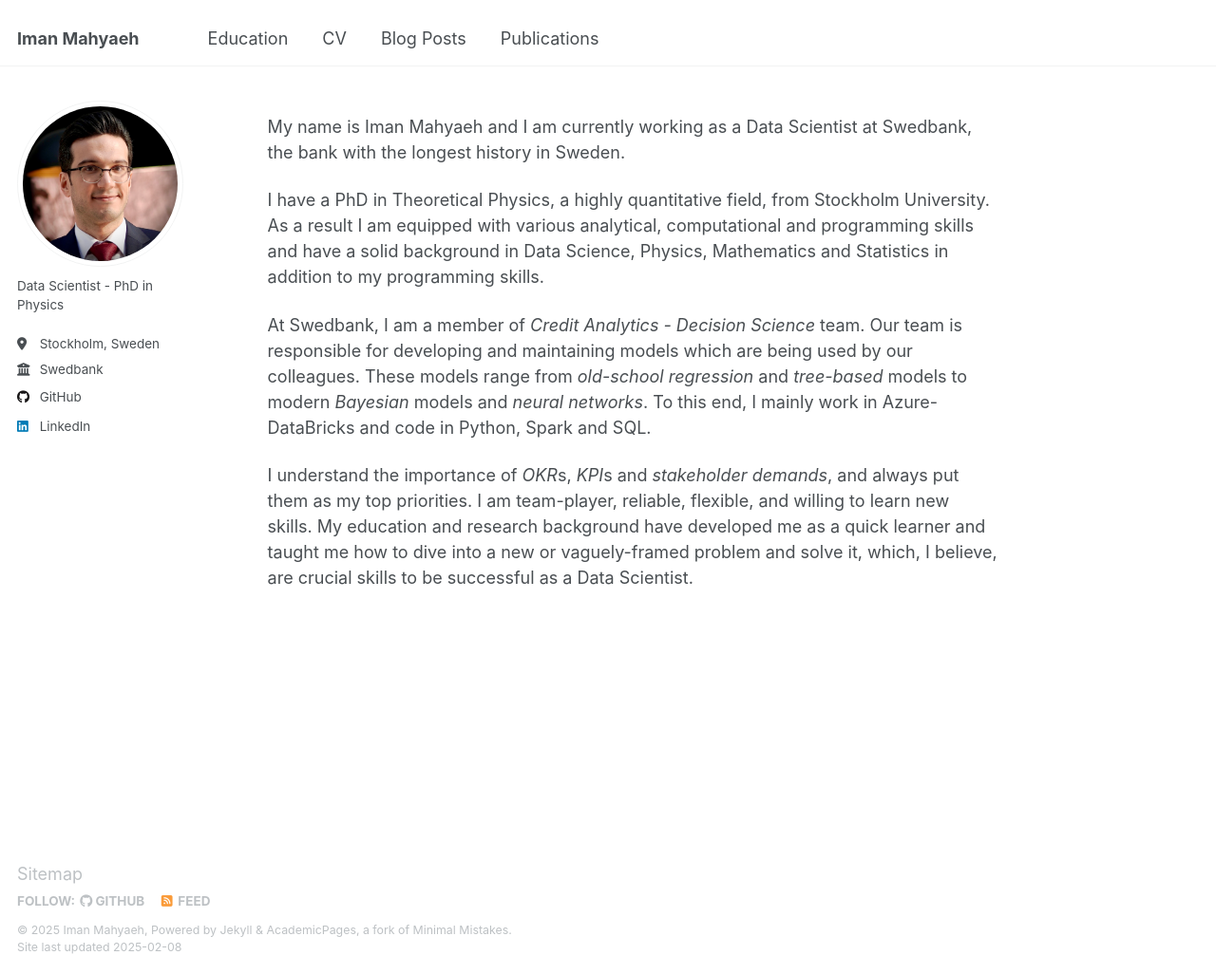
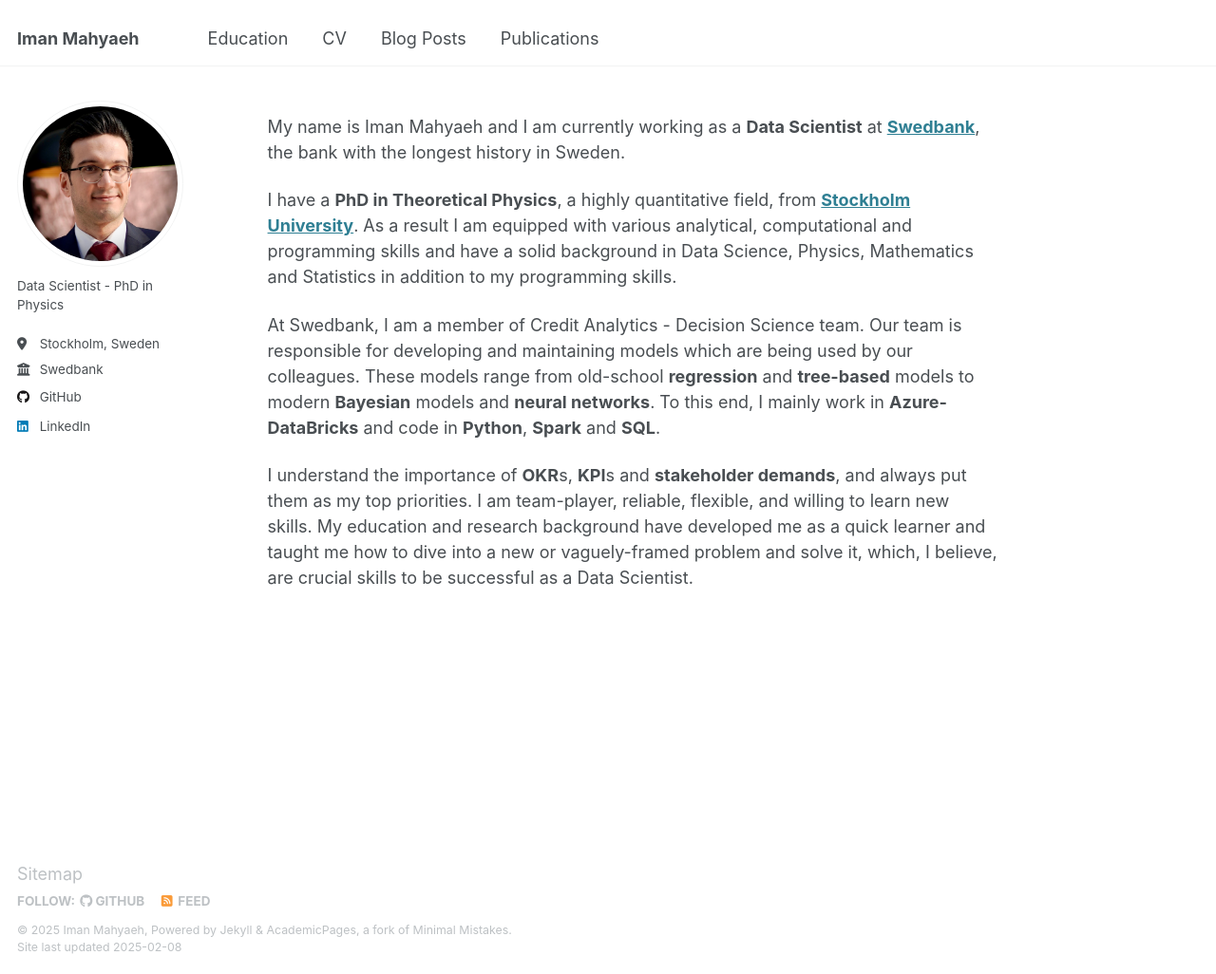
Before and after one commit to imanm24/imanm24.github.io, a Jekyll site: the page built from _pages/about.md, in a window 1280 px wide and 1026 px high. Shown: the whole window at 95% size. Built offline with Jekyll 4.4.1, drawn with Linux system fonts in a browser that asks for light colours; part of the change alters nothing that is shown.

```diff
--- a/_pages/about.md
+++ b/_pages/about.md
@@ -7,10 +7,10 @@ redirect_from:
   - /about.html
 ---
 
-My name is Iman Mahyaeh and I am currently working as a Data Scientist at Swedbank, the bank with the longest history in Sweden.
+My name is Iman Mahyaeh and I am currently working as a **Data Scientist** at [**Swedbank**](https://www.swedbank.com/), the bank with the longest history in Sweden.
 
-I have a PhD in Theoretical Physics, a highly quantitative field, from Stockholm University. As a result I am equipped with various analytical, computational and programming skills and have a solid background in Data Science, Physics, Mathematics and Statistics in addition to my programming skills.
+I have a **PhD in Theoretical Physics**, a highly quantitative field, from [**Stockholm University**](https://www.su.se/department-of-physics/). As a result I am equipped with various analytical, computational and programming skills and have a solid background in Data Science, Physics, Mathematics and Statistics in addition to my programming skills.
 
-At Swedbank, I am a member of *Credit Analytics - Decision Science* team. Our team is responsible for developing and maintaining models which are being used by our colleagues. These models range from *old-school regression* and *tree-based* models to modern *Bayesian* models and *neural networks*. To this end, I mainly work in Azure-DataBricks and code in Python, Spark and SQL.
+At Swedbank, I am a member of Credit Analytics - Decision Science team. Our team is responsible for developing and maintaining models which are being used by our colleagues. These models range from old-school **regression** and **tree-based** models to modern **Bayesian** models and **neural networks**. To this end, I mainly work in **Azure-DataBricks** and code in **Python**, **Spark** and **SQL**.
 
-I understand the importance of *OKR*s, *KPI*s and *stakeholder demands*, and always put them as my top priorities. I am team-player, reliable, flexible, and willing to learn new skills. My education and research background have developed me as a quick learner and taught me how to dive into a new or vaguely-framed problem and solve it, which, I believe, are crucial skills to be successful as a Data Scientist.
+I understand the importance of **OKR**s, **KPI**s and **stakeholder demands**, and always put them as my top priorities. I am team-player, reliable, flexible, and willing to learn new skills. My education and research background have developed me as a quick learner and taught me how to dive into a new or vaguely-framed problem and solve it, which, I believe, are crucial skills to be successful as a Data Scientist.
```
